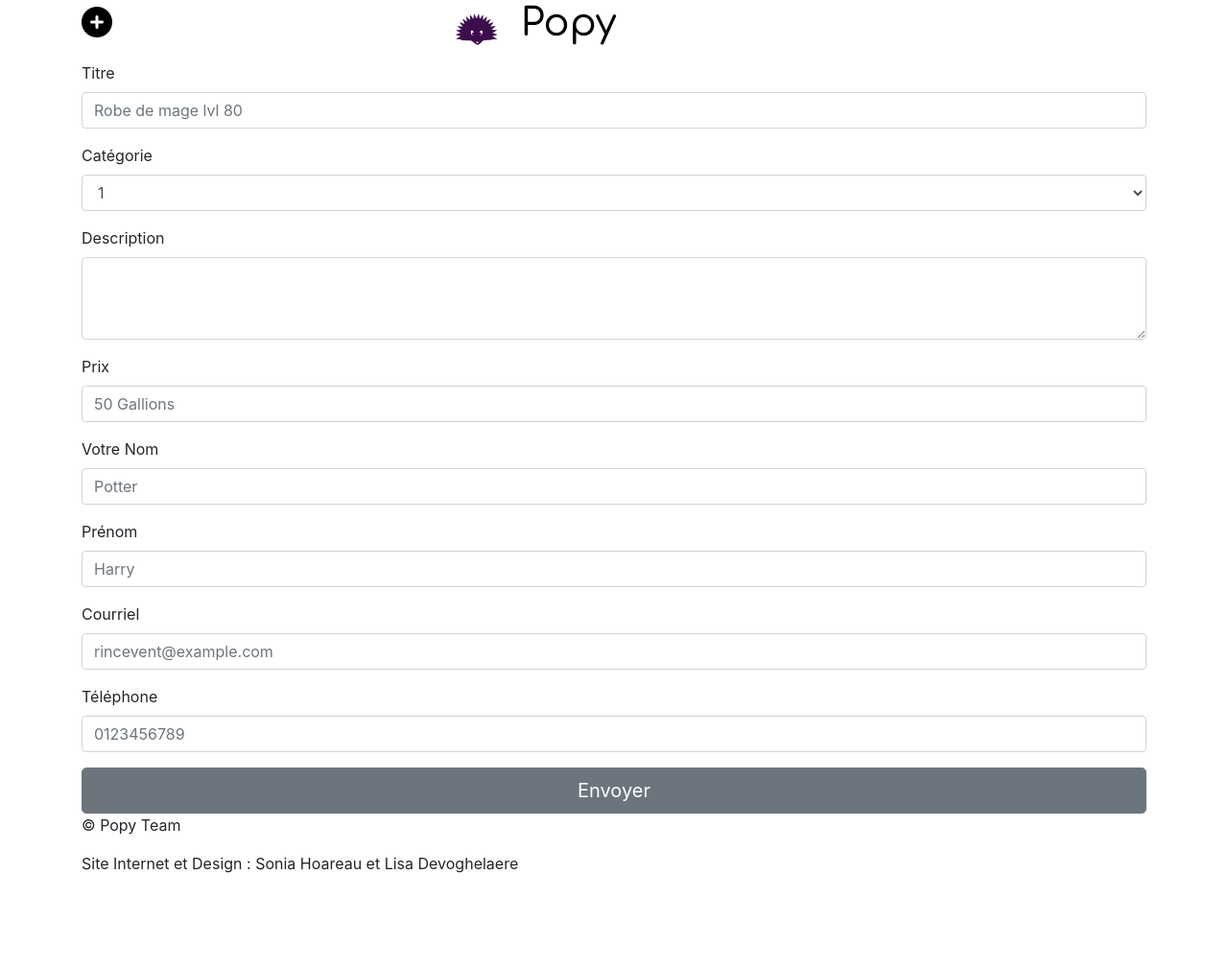
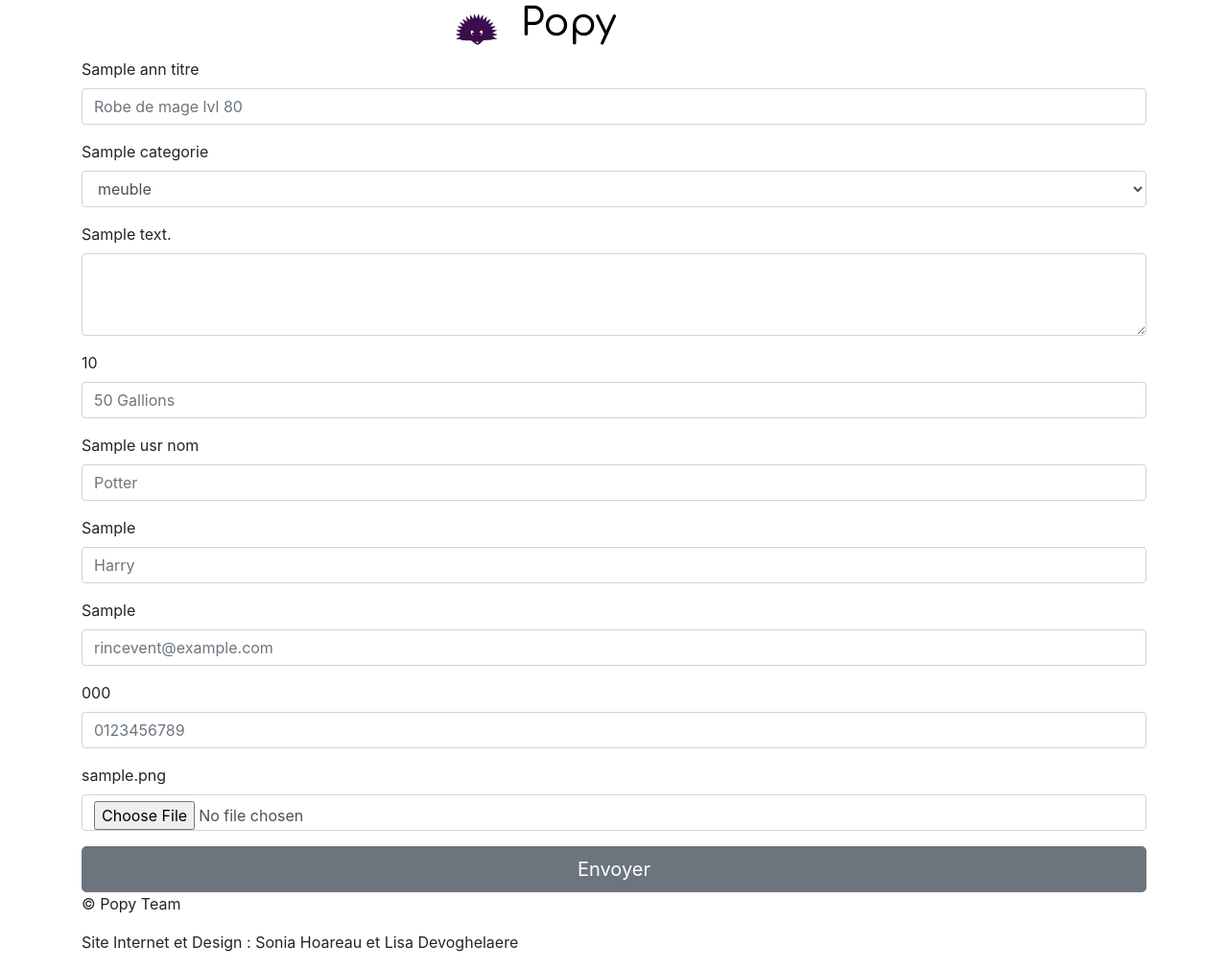
Before and after one commit to LisaDevoghelaere/petites-annonces, a PHP site: template application/template/ajout.html.twig in a window 1280 px wide. Shown: the whole page at 96% size. Before the commit the page ends 928 px from the top, so only its background shows below. Run offline with PHP 8.4, Linux system fonts and the light colour scheme; the template is opened without the code that fills it: most values are stand-ins (such as "Sample title", 1, 10 or a date in 2020); some libraries are stand-ins or nearby versions.

Commit message:
Updates page ajout.php avec ajax pour sumission de formulaire

```diff
--- a/application/class/Twig.php
+++ b/application/class/Twig.php
@@ -12,7 +12,7 @@
     {
         $loader = new \Twig\Loader\FilesystemLoader('../application/template');
         $twig = new \Twig\Environment($loader, [
-            'cache' => '../application/cache',
+            'cache' => false,
             'debug' => true,
         ]);
         $twig->addExtension(new \Twig\Extension\DebugExtension());
--- a/application/template/ajout.html.twig
+++ b/application/template/ajout.html.twig
@@ -1,46 +1,54 @@
 {% extends "base.html.twig" %}
 
 {% block content %}
-<form action="">
+<form id="add" method="POST">
 <div class="form-group">
-        <label for="exampleFormControlInput1">Titre</label>
-        <input type="text" class="form-control" id="exampleFormControlInput1" placeholder="Robe de mage lvl 80">
+        <label for="exampleFormControlInput1">{{ ann_titre }}</label>
+        <input name="ann_titre" type="text" class="form-control" id="exampleFormControlInput1" placeholder="Robe de mage lvl 80">
 </div>
 <div class="form-group">
-        <label for="">Catégorie</label>
-        <select class="form-control" id="exampleFormControlSelect1">
-            <option>1</option>
-            <option>2</option>
-            <option>3</option>
-            <option>4</option>
-            <option>5</option>
+        <label for="">{{ categorie }}</label>
+        <select name="cat_libelle" class="form-control" id="exampleFormControlSelect1">
+            <option>meuble</option>
+
         </select>
 </div>
 <div class="form-group">
-        <label for="exampleFormControlTextarea1">Description</label>
-        <textarea class="form-control" id="exampleFormControlTextarea1" rows="3"></textarea>
+        <label for="exampleFormControlTextarea1">{{ ann_description }}</label>
+        <textarea name="ann_description" class="form-control" id="exampleFormControlTextarea1" rows="3"></textarea>
 </div>
     <div class="form-group">
-        <label for="">Prix</label>
-        <input type="text" class="form-control" id="exampleFormControlInput1" placeholder="50 Gallions">
+        <label for="">{{ ann_prix }}</label>
+        <input name="ann_prix" type="text" class="form-control" id="exampleFormControlInput1" placeholder="50 Gallions">
     </div>
 <div class="form-group">
-        <label for="">Votre Nom</label>
-        <input type="text" class="form-control" id="exampleFormControlInput1" placeholder="Potter">
+        <label for="">{{ usr_nom }}</label>
+        <input name="usr_nom" type="text" class="form-control" id="exampleFormControlInput1" placeholder="Potter">
 </div>
 <div class="form-group">
-        <label for="">Prénom</label>
-        <input type="text" class="form-control" id="exampleFormControlInput1" placeholder="Harry">
+        <label for="">{{ usr_prenom }}</label>
+        <input name="usr_prenom" type="text" class="form-control" id="exampleFormControlInput1" placeholder="Harry">
 </div>
 <div class="form-group">
-        <label for="">Courriel</label>
-        <input type="email" class="form-control" id="exampleFormControlInput1" placeholder="rincevent@example.com">
+        <label for="">{{ usr_courriel }}</label>
+        <input name="usr_courriel" type="email" class="form-control" id="exampleFormControlInput1" placeholder="rincevent@example.com">
 </div>
 <div class="form-group">
-        <label for="">Téléphone</label>
-        <input type="text" class="form-control" id="exampleFormControlInput1" placeholder="0123456789">
+        <label for="">{{ usr_telephone }}</label>
+        <input name="usr_telephone" type="text" class="form-control" id="exampleFormControlInput1" placeholder="0123456789">
+</div>
+<div class="form-group">
+        <label for="">{{ ann_image_url }}</label>
+        <input name="ann_image_url" type="file" class="form-control" id="exampleFormControlInput1" placeholder="0123456789">
 </div>
 
-<button type="button" class="btn btn-secondary btn-lg btn-block">Envoyer</button>
+<button id="envoyer" class="btn btn-secondary btn-lg btn-block">Envoyer</button>
 </form>
-{% endblock content %}
+
+{% endblock %}
+
+{% block javascripts %}
+        <script src="js/soumission.js"></script>
+
+
+{% endblock javascripts %}
--- a/application/template/base.html.twig
+++ b/application/template/base.html.twig
@@ -19,7 +19,7 @@
     <header class="container">
        <div class="row">
           <div class="col-4">
-            <p><a href="ajout.php" class="add"><i class="fas fa-plus-circle"></i></a></p>
+            <p><a href="/ajout" class="add"><i class="fas fa-plus-circle"></i></a></p>
           </div>
           <div class="col-8">
             <h1><a href="http://popy/"><img src="../../public/media/logo/popy3.png" alt=""> Popy</a></h1>
@@ -36,13 +36,17 @@
   </div>
 
 
+{% block javascripts %}
 
   <!--Fontawesome-->
-    <script src="https://kit.fontawesome.com/d5dcbc8efb.js" crossorigin="anonymous"></script>
-    <!-- jQuery first, then Popper.js, then Bootstrap JS -->
-    <script src="https://code.jquery.com/jquery-3.5.1.slim.min.js" integrity="sha384-DfXdz2htPH0lsSSs5nCTpuj/zy4C+OGpamoFVy38MVBnE+IbbVYUew+OrCXaRkfj" crossorigin="anonymous"></script>
-    <script src="https://cdn.jsdelivr.net/npm/popper.js@1.16.1/dist/umd/popper.min.js" integrity="sha384-9/reFTGAW83EW2RDu2S0VKaIzap3H66lZH81PoYlFhbGU+6BZp6G7niu735Sk7lN" crossorigin="anonymous"></script>
-    <script src="https://stackpath.bootstrapcdn.com/bootstrap/4.5.2/js/bootstrap.min.js" integrity="sha384-B4gt1jrGC7Jh4AgTPSdUtOBvfO8shuf57BaghqFfPlYxofvL8/KUEfYiJOMMV+rV" crossorigin="anonymous"></script>
+  <script src="https://kit.fontawesome.com/d5dcbc8efb.js" crossorigin="anonymous"></script>
+  <!-- jQuery first, then Popper.js, then Bootstrap JS -->
+  <script src="https://code.jquery.com/jquery-3.5.1.slim.min.js" integrity="sha384-DfXdz2htPH0lsSSs5nCTpuj/zy4C+OGpamoFVy38MVBnE+IbbVYUew+OrCXaRkfj" crossorigin="anonymous"></script> -->
+  <script src="https://cdn.jsdelivr.net/npm/popper.js@1.16.1/dist/umd/popper.min.js" integrity="sha384-9/reFTGAW83EW2RDu2S0VKaIzap3H66lZH81PoYlFhbGU+6BZp6G7niu735Sk7lN" crossorigin="anonymous"></script>
+  <script src="https://stackpath.bootstrapcdn.com/bootstrap/4.5.2/js/bootstrap.min.js" integrity="sha384-B4gt1jrGC7Jh4AgTPSdUtOBvfO8shuf57BaghqFfPlYxofvL8/KUEfYiJOMMV+rV" crossorigin="anonymous"></script>
+
+{% endblock javascripts %}
+
 
   </body>
 </html>
--- /dev/null
+++ b/public/js/soumission.js
@@ -0,0 +1,18 @@
+
+var envoyer = document.getElementById('envoyer');
+
+console.log(envoyer);
+
+envoyer.addEventListener('click', function(e){
+
+    e.preventDefault();
+    var form = document.getElementById('add');
+    var formdata = new FormData(form);
+    console.log(form);
+
+
+    fetch('/ajax-ajout', { method : "post", body : formdata })
+    .then( response => response.json().then( data =>{
+        console.log(data);
+    }))
+})
```
Also changed, not shown: application/class/Db.php (+19 -5 lines), application/class/ajout.php (+97 -112 lines), public/index.php (+21 -4 lines).
